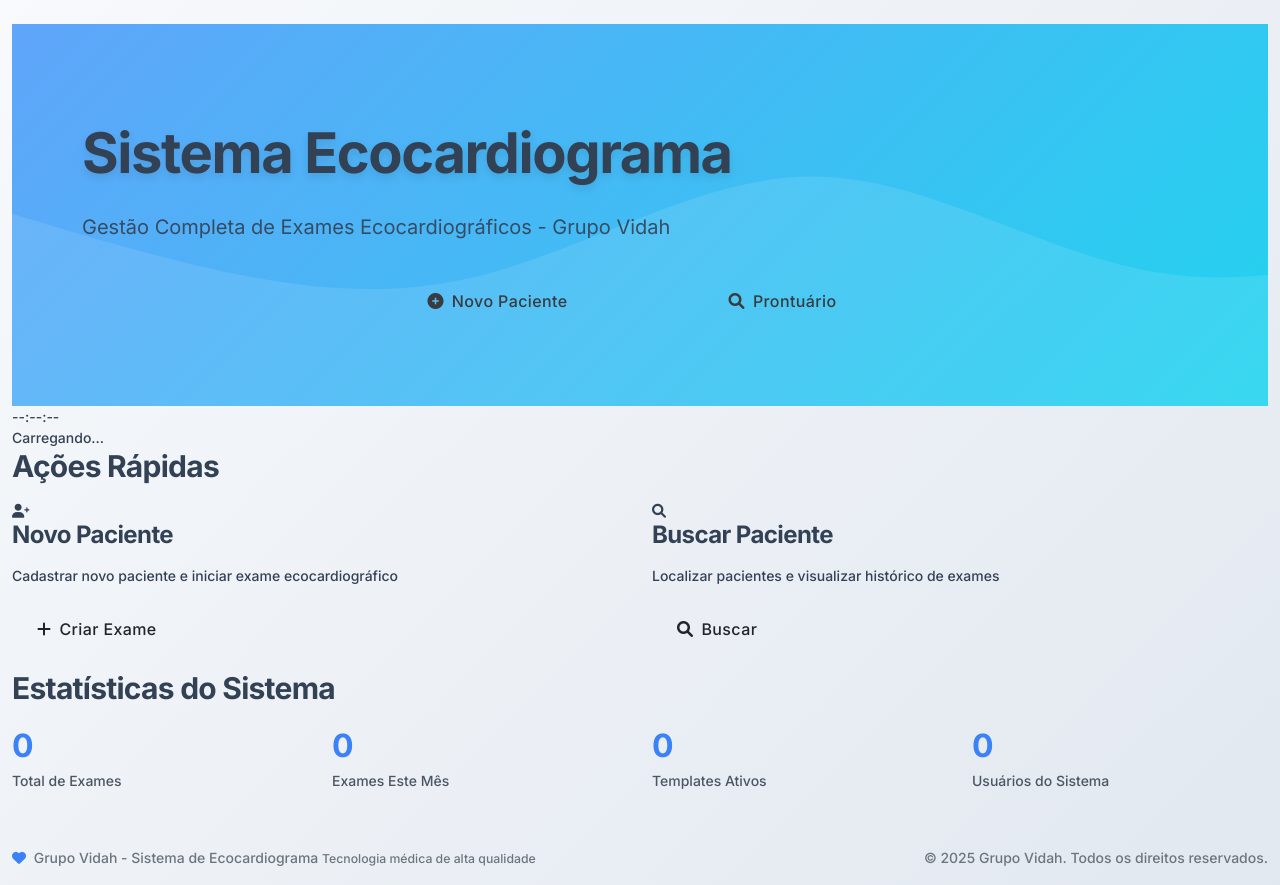
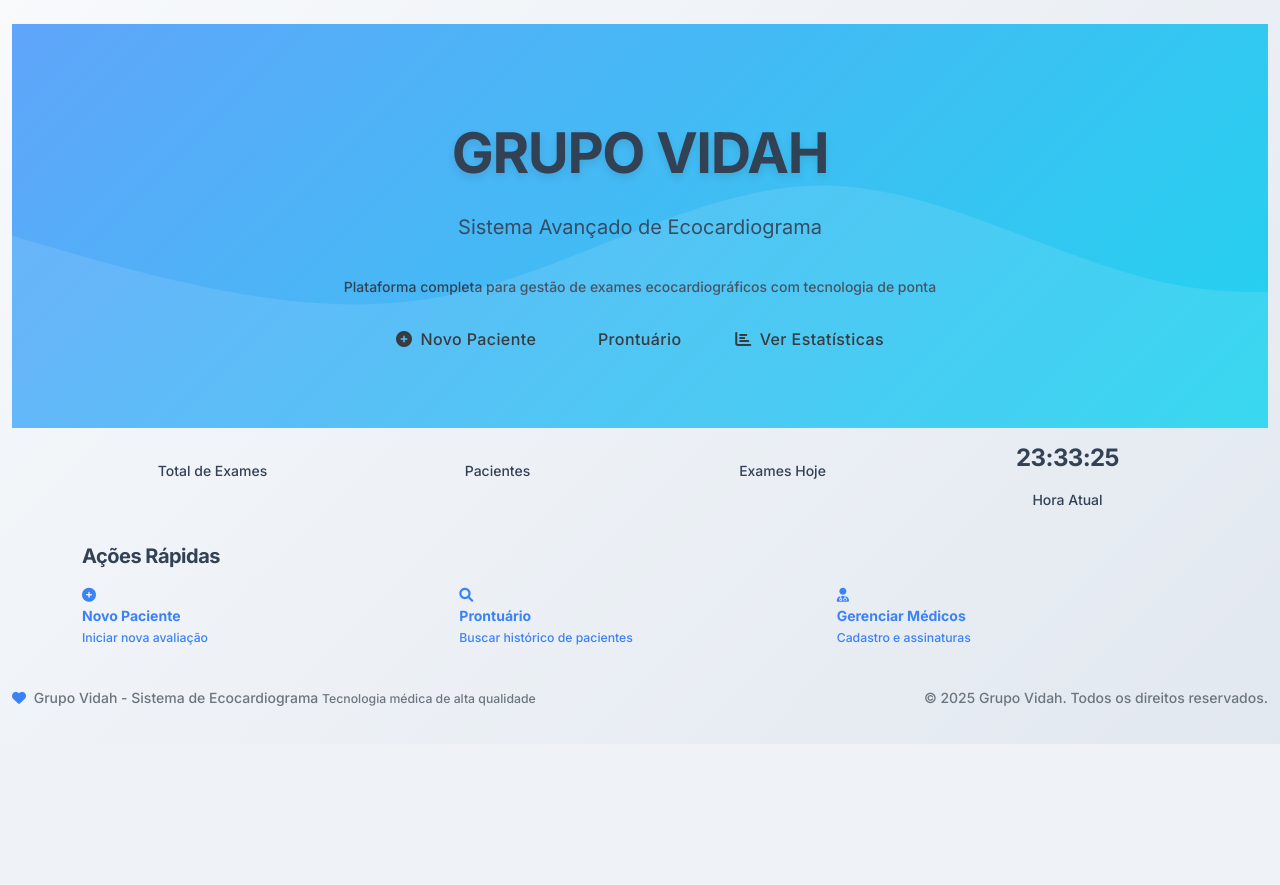
Before and after one commit to michelrahaddad/ecocardiograma, a Python web app: template templates/index.html in a window 1280 px wide. Shown: the part 56-941 px from the top of the page. After the commit the page ends 800 px from the top, so only its background shows below. Run offline with Jinja, Linux system fonts and the light colour scheme; the template is opened without the code that fills it, so the values that code supplies are empty; some libraries are stand-ins or nearby versions.

Commit message:
CRITICAL FIX: Forçar template GRUPO VIDAH correto no Render

```diff
--- a/templates/index.html
+++ b/templates/index.html
@@ -8,297 +8,276 @@
     background: linear-gradient(135deg, #667eea 0%, #764ba2 100%);
     color: white;
     text-align: center;
-    padding: 4rem 0;
-    border-radius: 15px;
-    margin-bottom: 2rem;
-    box-shadow: 0 10px 30px rgba(0,0,0,0.1);
+    padding: 80px 0;
+    margin-bottom: 40px;
 }
 
 .hero-title {
-    font-size: 3rem;
-    font-weight: 700;
-    margin-bottom: 1rem;
+    font-size: 3.5rem;
+    font-weight: 800;
+    margin-bottom: 20px;
     text-shadow: 2px 2px 4px rgba(0,0,0,0.3);
 }
 
 .hero-subtitle {
-    font-size: 1.2rem;
-    margin-bottom: 2rem;
+    font-size: 1.4rem;
+    font-weight: 300;
+    margin-bottom: 15px;
     opacity: 0.9;
 }
 
-.quick-actions {
-    background: white;
-    border-radius: 15px;
-    padding: 2rem;
-    box-shadow: 0 5px 15px rgba(0,0,0,0.08);
-    margin-bottom: 2rem;
+.hero-description {
+    font-size: 1.1rem;
+    margin-bottom: 40px;
+    opacity: 0.85;
+    max-width: 600px;
+    margin-left: auto;
+    margin-right: auto;
 }
 
-.action-card {
-    background: linear-gradient(135deg, #f0f9ff 0%, #e0f2fe 100%);
-    border: none;
-    border-radius: 12px;
-    padding: 1.5rem;
-    text-align: center;
-    transition: all 0.3s ease;
-    height: 100%;
-    box-shadow: 0 2px 10px rgba(0,0,0,0.05);
+.hero-buttons .btn {
+    margin: 0 10px 10px 0;
+    padding: 12px 30px;
+    font-size: 1.1rem;
+    border-radius: 25px;
 }
 
-.action-card:hover {
-    transform: translateY(-5px);
-    box-shadow: 0 8px 25px rgba(0,0,0,0.15);
+.btn-hero-primary {
+    background: rgba(255, 255, 255, 0.2);
+    border: 2px solid rgba(255, 255, 255, 0.3);
+    color: white;
+    backdrop-filter: blur(10px);
 }
 
-.action-icon {
-    font-size: 3rem;
-    color: #1e40af;
-    margin-bottom: 1rem;
-}
-
-.action-title {
-    font-size: 1.2rem;
-    font-weight: 600;
-    color: #1e40af;
-    margin-bottom: 0.5rem;
-}
-
-.action-description {
-    color: #6b7280;
-    font-size: 0.9rem;
-    margin-bottom: 1rem;
-}
-
-.stats-section {
-    background: white;
-    border-radius: 15px;
-    padding: 2rem;
-    box-shadow: 0 5px 15px rgba(0,0,0,0.08);
-    margin-bottom: 2rem;
-}
-
-.stat-card {
-    background: linear-gradient(135deg, #f8fafc 0%, #f1f5f9 100%);
-    border-radius: 12px;
-    padding: 1.5rem;
-    text-align: center;
-    border: 1px solid #e2e8f0;
-}
-
-.stat-number {
-    font-size: 2.5rem;
-    font-weight: 700;
-    color: #1e40af;
-    margin-bottom: 0.5rem;
-}
-
-.stat-label {
-    color: #64748b;
-    font-size: 0.9rem;
-    font-weight: 500;
-}
-
-.time-display {
-    background: linear-gradient(135deg, #1e40af 0%, #3b82f6 100%);
-    color: white;
-    padding: 1rem;
-    border-radius: 10px;
-    text-align: center;
-    margin-bottom: 1rem;
-}
-
-.current-time {
-    font-size: 1.5rem;
-    font-weight: 600;
-    margin-bottom: 0.25rem;
-}
-
-.current-date {
-    font-size: 0.9rem;
-    opacity: 0.9;
-}
-
-.btn-primary-custom {
-    background: linear-gradient(135deg, #1e40af 0%, #3b82f6 100%);
-    border: none;
-    border-radius: 8px;
-    color: white;
-    font-weight: 600;
-    padding: 0.75rem 1.5rem;
-    transition: all 0.3s ease;
-    text-decoration: none;
-    display: inline-block;
-}
-
-.btn-primary-custom:hover {
-    transform: translateY(-2px);
-    box-shadow: 0 5px 15px rgba(30, 64, 175, 0.4);
+.btn-hero-primary:hover {
+    background: rgba(255, 255, 255, 0.3);
     color: white;
 }
 
-.btn-outline-custom {
-    border: 2px solid #1e40af;
-    color: #1e40af;
-    background: transparent;
-    border-radius: 8px;
-    font-weight: 600;
-    padding: 0.75rem 1.5rem;
-    transition: all 0.3s ease;
-    text-decoration: none;
-    display: inline-block;
+.btn-hero-secondary {
+    background: #28a745;
+    border: 2px solid #28a745;
+    color: white;
 }
 
-.btn-outline-custom:hover {
-    background: #1e40af;
+.btn-hero-outline {
+    background: transparent;
+    border: 2px solid rgba(255, 255, 255, 0.7);
     color: white;
-    transform: translateY(-2px);
-    box-shadow: 0 5px 15px rgba(30, 64, 175, 0.4);
+}
+
+.dashboard-section {
+    margin-bottom: 40px;
+}
+
+.dashboard-card {
+    background: white;
+    border-radius: 15px;
+    box-shadow: 0 5px 15px rgba(0,0,0,0.1);
+    border: 2px solid #e3f2fd;
+    transition: transform 0.3s ease;
+}
+
+.dashboard-card:hover {
+    transform: translateY(-5px);
+}
+
+.card-number {
+    font-size: 3rem;
+    font-weight: bold;
+    color: #2563eb;
+    margin-bottom: 10px;
+}
+
+.card-label {
+    color: #6b7280;
+    font-size: 0.9rem;
+    margin: 0;
+}
+
+.quick-actions-section {
+    margin-bottom: 40px;
+}
+
+.actions-card {
+    background: white;
+    border-radius: 15px;
+    padding: 30px;
+    box-shadow: 0 5px 15px rgba(0,0,0,0.1);
 }
 
 .section-title {
-    font-size: 1.8rem;
-    font-weight: 700;
-    color: #1e293b;
-    margin-bottom: 1.5rem;
-    text-align: center;
+    color: #374151;
+    margin-bottom: 25px;
+    font-weight: 600;
 }
 
-@media (max-width: 768px) {
-    .hero-title {
-        font-size: 2rem;
+.action-button {
+    display: flex;
+    align-items: center;
+    padding: 20px;
+    background: white;
+    border: 2px solid #e5e7eb;
+    border-radius: 12px;
+    text-decoration: none;
+    transition: all 0.3s ease;
+    color: #374151;
 }
 
-    .hero-subtitle {
-        font-size: 1rem;
+.action-button:hover {
+    border-color: #3b82f6;
+    background: #f8fafc;
+    color: #1e40af;
+    text-decoration: none;
 }
 
-    .action-card {
-        margin-bottom: 1rem;
+.action-primary {
+    background: linear-gradient(135deg, #60a5fa 0%, #3b82f6 100%);
+    color: white !important;
+    border-color: #3b82f6;
 }
+
+.action-primary:hover {
+    background: linear-gradient(135deg, #3b82f6 0%, #1d4ed8 100%);
+    color: white !important;
+}
+
+.action-secondary {
+    background: linear-gradient(135deg, #34d399 0%, #10b981 100%);
+    color: white !important;
+    border-color: #10b981;
+}
+
+.action-secondary:hover {
+    background: linear-gradient(135deg, #10b981 0%, #059669 100%);
+    color: white !important;
 }
 </style>
 {% endblock %}
 
 {% block content %}
-<!-- Hero Section -->
-<div class="hero-section">
+<!-- Hero Section - Grupo Vidah Design -->
+<section class="hero-section">
     <div class="container">
-        <h1 class="hero-title">Sistema Ecocardiograma</h1>
-        <p class="hero-subtitle">Gestão Completa de Exames Ecocardiográficos - Grupo Vidah</p>
-        <div class="row justify-content-center">
-            <div class="col-md-3 mb-3">
-                <a href="{{ url_for('novo_exame') }}" class="btn btn-primary-custom w-100">
+        <div class="row justify-content-center text-center">
+            <div class="col-lg-8">
+                <h1 class="hero-title">GRUPO VIDAH</h1>
+                <p class="hero-subtitle">Sistema Avançado de Ecocardiograma</p>
+                <p class="hero-description">
+                    Plataforma completa para gestão de exames ecocardiográficos com tecnologia de ponta
+                </p>
+
+                <div class="hero-buttons">
+                    <a href="/novo_exame" class="btn btn-hero-primary">
                         <i class="fas fa-plus-circle me-2"></i>Novo Paciente
                     </a>
-            </div>
-            <div class="col-md-3 mb-3">
-                <a href="{{ url_for('prontuario') }}" class="btn btn-outline-custom w-100">
-                    <i class="fas fa-search me-2"></i>Prontuário
+                    <a href="/prontuario" class="btn btn-hero-secondary">
+                        <i class="fas fa-folder-medical me-2"></i>Prontuário
+                    </a>
+                    <a href="/estatisticas" class="btn btn-hero-outline">
+                        <i class="fas fa-chart-bar me-2"></i>Ver Estatísticas
                     </a>
                 </div>
             </div>
         </div>
     </div>
+</section>
 
-<!-- Time Display -->
-<div class="time-display">
-    <div class="current-time" id="current-time">--:--:--</div>
-    <div class="current-date" id="current-date">Carregando...</div>
+<!-- Dashboard Cards -->
+<section class="dashboard-section">
+    <div class="container">
+        <div class="row g-4">
+            <div class="col-lg-3 col-md-6">
+                <div class="dashboard-card">
+                    <div class="card-body text-center">
+                        <h3 class="card-number">{{ estatisticas.total_exames }}</h3>
+                        <p class="card-label">Total de Exames</p>
                     </div>
+                </div>
+            </div>
+            <div class="col-lg-3 col-md-6">
+                <div class="dashboard-card">
+                    <div class="card-body text-center">
+                        <h3 class="card-number">{{ estatisticas.total_pacientes }}</h3>
+                        <p class="card-label">Pacientes</p>
+                    </div>
+                </div>
+            </div>
+            <div class="col-lg-3 col-md-6">
+                <div class="dashboard-card">
+                    <div class="card-body text-center">
+                        <h3 class="card-number">{{ estatisticas.exames_hoje }}</h3>
+                        <p class="card-label">Exames Hoje</p>
+                    </div>
+                </div>
+            </div>
+            <div class="col-lg-3 col-md-6">
+                <div class="dashboard-card">
+                    <div class="card-body text-center">
+                        <h3 class="card-number hora-atual" id="current-time"></h3>
+                        <p class="card-label">Hora Atual</p>
+                    </div>
+                </div>
+            </div>
+        </div>
+    </div>
+</section>
 
 <!-- Quick Actions -->
-<div class="quick-actions">
-    <h2 class="section-title">Ações Rápidas</h2>
+<section class="quick-actions-section">
+    <div class="container">
         <div class="row">
-        <div class="col-md-6 mb-3">
-            <div class="action-card">
-                <div class="action-icon">
-                    <i class="fas fa-user-plus"></i>
+            <div class="col-12">
+                <div class="actions-card">
+                    <h4 class="section-title">Ações Rápidas</h4>
+                    <div class="row g-3">
+                        <div class="col-lg-4">
+                            <a href="/novo_exame" class="action-button action-primary">
+                                <i class="fas fa-plus-circle me-2"></i>
+                                <div>
+                                    <strong>Novo Paciente</strong><br>
+                                    <small>Iniciar nova avaliação</small>
                                 </div>
-                <h3 class="action-title">Novo Paciente</h3>
-                <p class="action-description">Cadastrar novo paciente e iniciar exame ecocardiográfico</p>
-                <a href="{{ url_for('novo_exame') }}" class="btn btn-primary-custom">
-                    <i class="fas fa-plus me-2"></i>Criar Exame
                             </a>
                         </div>
+                        <div class="col-lg-4">
+                            <a href="/prontuario" class="action-button action-secondary">
+                                <i class="fas fa-search me-2"></i>
+                                <div>
+                                    <strong>Prontuário</strong><br>
+                                    <small>Buscar histórico de pacientes</small>
                                 </div>
-
-        <div class="col-md-6 mb-3">
-            <div class="action-card">
-                <div class="action-icon">
-                    <i class="fas fa-search"></i>
+                            </a>
                         </div>
-                <h3 class="action-title">Buscar Paciente</h3>
-                <p class="action-description">Localizar pacientes e visualizar histórico de exames</p>
-                <a href="{{ url_for('prontuario') }}" class="btn btn-primary-custom">
-                    <i class="fas fa-search me-2"></i>Buscar
+                        <div class="col-lg-4">
+                            <a href="/cadastro_medico" class="action-button action-outline">
+                                <i class="fas fa-user-md me-2"></i>
+                                <div>
+                                    <strong>Gerenciar Médicos</strong><br>
+                                    <small>Cadastro e assinaturas</small>
+                                </div>
                             </a>
                         </div>
                     </div>
                 </div>
             </div>
-
-<!-- Statistics -->
-<div class="stats-section">
-    <h2 class="section-title">Estatísticas do Sistema</h2>
-    <div class="row">
-        <div class="col-md-3 mb-3">
-            <div class="stat-card">
-                <div class="stat-number" id="total-exames">{{ stats.total_exames or 0 }}</div>
-                <div class="stat-label">Total de Exames</div>
         </div>
     </div>
+</section>
 
-        <div class="col-md-3 mb-3">
-            <div class="stat-card">
-                <div class="stat-number" id="exames-mes">{{ stats.exames_mes or 0 }}</div>
-                <div class="stat-label">Exames Este Mês</div>
-            </div>
-        </div>
-
-        <div class="col-md-3 mb-3">
-            <div class="stat-card">
-                <div class="stat-number" id="templates-ativos">{{ stats.templates_ativos or 0 }}</div>
-                <div class="stat-label">Templates Ativos</div>
-            </div>
-        </div>
-
-        <div class="col-md-3 mb-3">
-            <div class="stat-card">
-                <div class="stat-number" id="usuarios-sistema">{{ stats.usuarios_sistema or 0 }}</div>
-                <div class="stat-label">Usuários do Sistema</div>
-            </div>
-        </div>
-    </div>
-</div>
-
-{% endblock %}
-
-{% block extra_js %}
 <script>
-function updateCurrentTime() {
-    fetch('/api/hora-atual')
-        .then(response => response.json())
-        .then(data => {
-            if (data.time && data.date) {
-                document.getElementById('current-time').textContent = data.time;
-                document.getElementById('current-date').textContent = data.date;
+// Atualizar hora em tempo real
+function atualizarHora() {
+    const agora = new Date();
+    const horaFormatada = agora.toLocaleTimeString('pt-BR');
+    const elementoHora = document.getElementById('current-time');
+    if (elementoHora) {
+        elementoHora.textContent = horaFormatada;
     }
-        })
-        .catch(error => {
-            console.log('Erro ao carregar horário:', error);
-            const now = new Date();
-            document.getElementById('current-time').textContent = now.toLocaleTimeString('pt-BR');
-            document.getElementById('current-date').textContent = now.toLocaleDateString('pt-BR');
-        });
 }
 
-// Atualizar hora inicial
-updateCurrentTime();
-
 // Atualizar a cada segundo
-setInterval(updateCurrentTime, 1000);
+setInterval(atualizarHora, 1000);
+atualizarHora(); // Executar imediatamente
 </script>
 {% endblock %}
-<!-- Deploy: 2025-06-29 18:25 - Force Update -->
```
Lines whose indentation alone changed are shown as unchanged.
